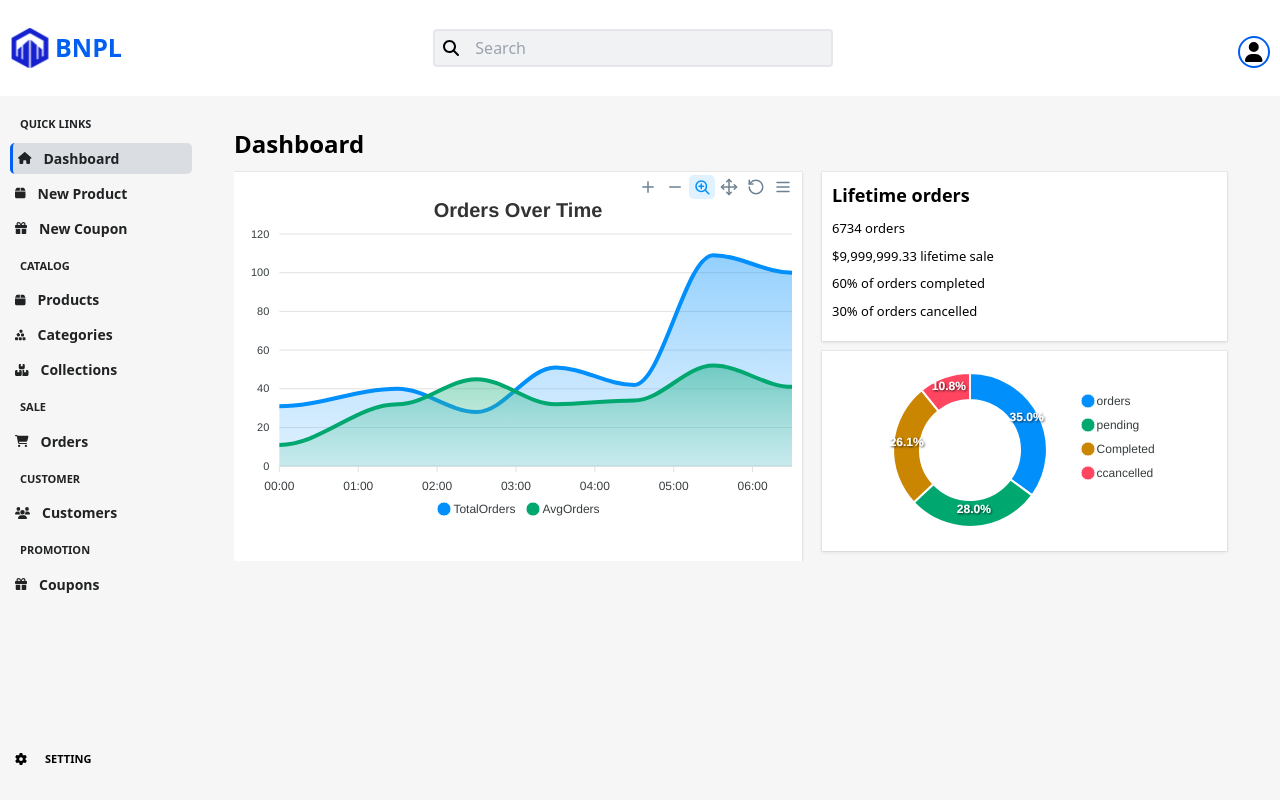
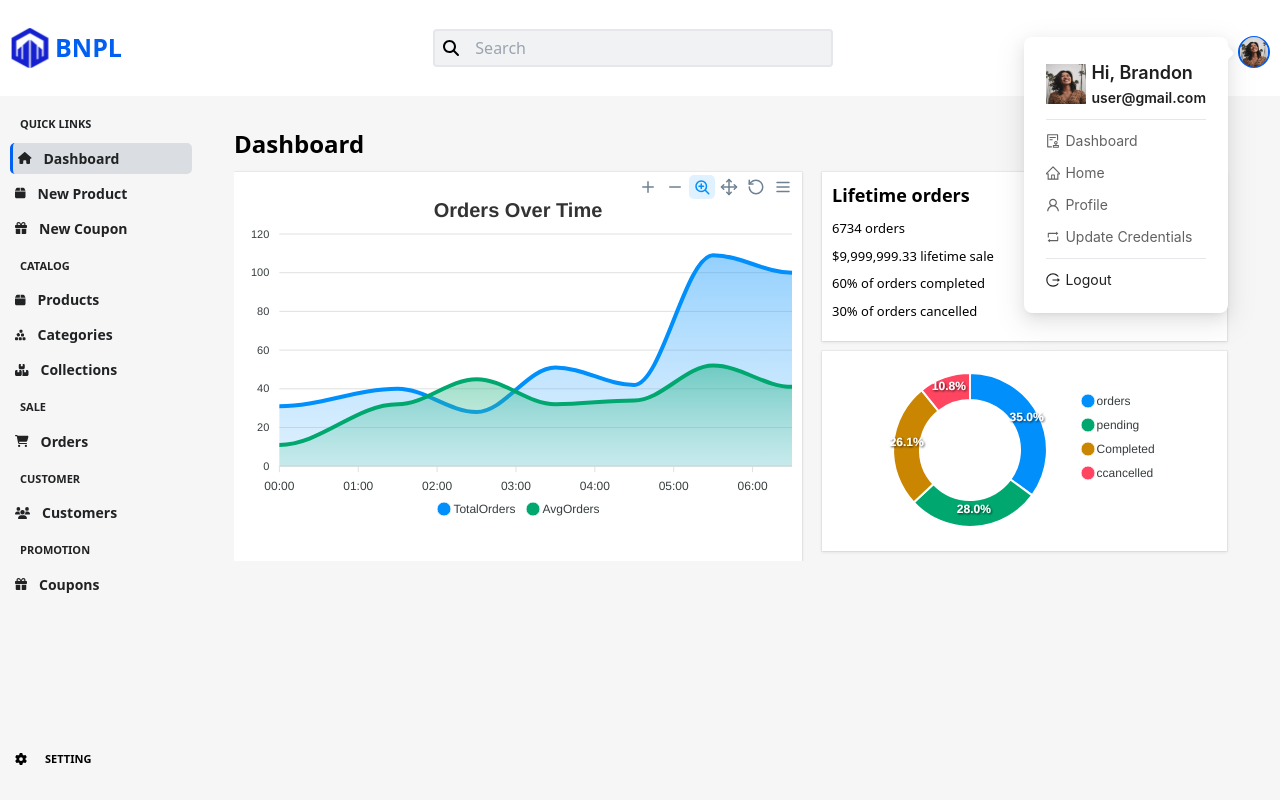
Before and after one commit to GENESIS2540/Fintech, a React (Create React App) app: page /admin in a window 1280 px wide. Both pictures are taken after a click on the element 1254 px from the left and 52 px from the top of the page. Built offline with nearby package versions, Linux system fonts and the light colour scheme.

Commit message:
updates: pop over admin

```diff
--- a/src/pages/admin/components/adminNavbar/AdminNavbar.jsx
+++ b/src/pages/admin/components/adminNavbar/AdminNavbar.jsx
@@ -1,10 +1,49 @@
 import React from "react";
 import logo from "../../assets/svgs/logo.svg";
 import { FontAwesomeIcon } from "@fortawesome/react-fontawesome";
-import { faSearch, faUser } from "@fortawesome/free-solid-svg-icons";
+import { faSearch } from "@fortawesome/free-solid-svg-icons";
 import { Link } from "react-router-dom";
+import { AuditOutlined, HomeOutlined, LogoutOutlined, RetweetOutlined, UserOutlined } from "@ant-design/icons";
+import UuerOutlined from "../../assets/images/check_balance.jpeg";
+import { Popover } from "antd";
 
 const AdminNavbar = () => {
+  const content = (
+    <div className="p-[10px]">
+      <div className="flex gap-[5px] justify-center items-center">
+        <img className="h-[40px] w-[40px]" src={UuerOutlined} alt="" />
+        <div className="font-semibold">
+          <p className="text-[18px]">Hi, Brandon</p>
+          <p>user@gmail.com</p>
+        </div>
+      </div>
+      <hr className="my-[10px]" />
+      <div className="grid gap-[10px]">
+        <div className="flex gap-[5px] opacity-70 transition-all duration-300 ease-in-out hover:opacity-100 cursor-pointer">
+          <AuditOutlined />
+          <p className="">Dashboard</p>
+        </div>
+        <div className="flex gap-[5px] transition-all duration-300 ease-in-out opacity-70 hover:opacity-100 cursor-pointer">
+          <HomeOutlined />
+          <p>Home</p>
+        </div>
+        <div className="flex gap-[5px] transition-all duration-300 ease-in-out opacity-70 hover:opacity-100 cursor-pointer">
+          <UserOutlined />
+          <p>Profile</p>
+        </div>
+        <div className="flex gap-[5px] transition-all duration-300 ease-in-out transition-all duration-300 ease-in-out opacity-70 hover:opacity-100 cursor-pointer">
+          <RetweetOutlined />
+          <p>Update Credentials</p>
+        </div>
+      </div>
+
+      <hr className="my-[10px]" />
+      <div className="flex gap-[5px] cursor-pointer">
+        <LogoutOutlined />
+        <p>Logout</p>
+      </div>
+    </div>
+  );
   return (
     <nav className="grid bg-white p-[10px] gap-[10px] place-content-center grid-cols-2 sm:grid-cols-3 md:h-[12vh] shadow-lg">
       <Link to={"/"} className="flex  items-center gap-[5px] cursor-pointer">
@@ -21,7 +60,13 @@ const AdminNavbar = () => {
         />
       </div>
       <div className="flex place-self-end	 sm:order-last items-center justify-center rounded-[50%] border-[#015FF1] border-2 h-[32px] w-[32px] cursor-pointer ">
-        <FontAwesomeIcon className="text-[20px]" icon={faUser} />
+      <Popover content={content} placement="leftTop" trigger="click">
+      <img
+        className="h-[30px] w-[30px] rounded-[100%] cursor-pointer"
+        src={UuerOutlined}
+        alt=""
+      />
+    </Popover>
       </div>
     </nav>
   );
```
Also changed, not shown: src/pages/admin/assets/images/check_balance.jpeg (added).
